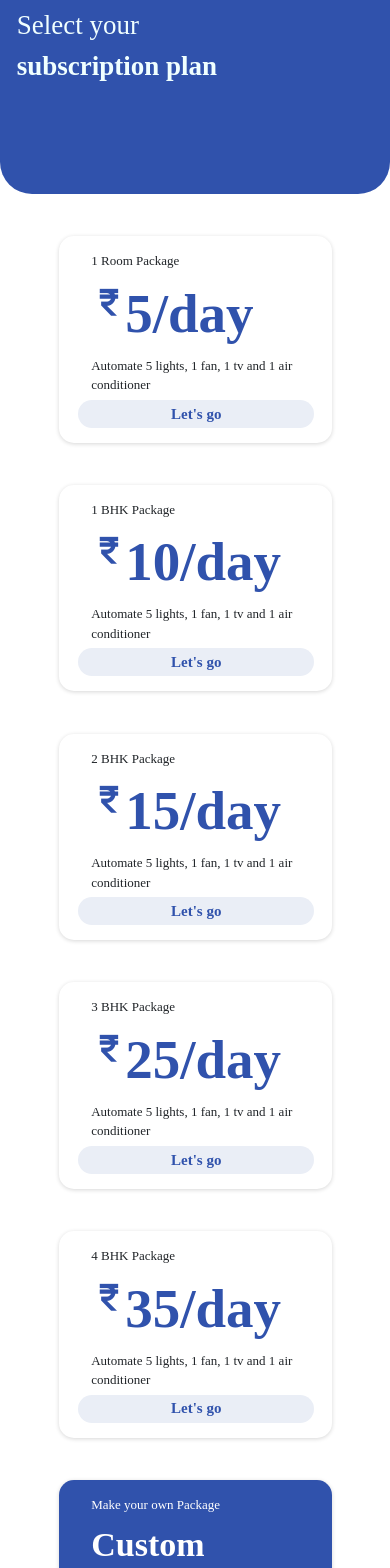
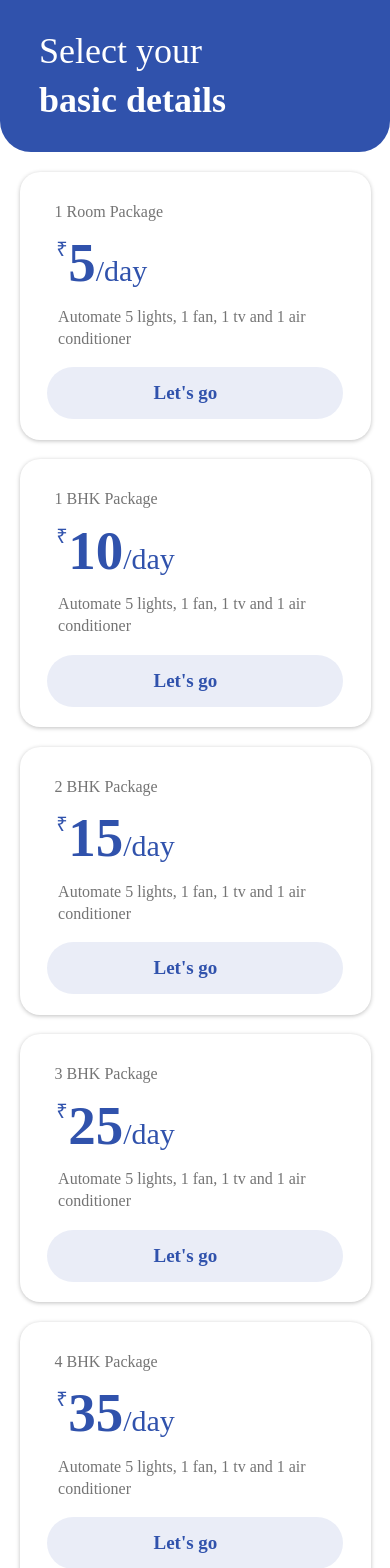
Before and after one commit to Akhil161/room_data, a React (Create React App) app: page /plan in a window 390 px wide. Shown: the top 1568 px of the page. Built offline with nearby package versions, Linux system fonts and the light colour scheme.

Commit message:
login and plan screen ui

```diff
--- a/src/component/Login.css
+++ b/src/component/Login.css
@@ -1,33 +1,5 @@
 @media screen and (max-width: 460px) {
-   /* .login-top{
-    background-color: #2552B2;
-    height: 23vh;
-    border-bottom-left-radius: 2rem;
-    border-bottom-right-radius: 2rem;
 
-   } */
-   .login-top-main {
-    position: absolute;
-    width: 100vw;
-    height: 172px;
-    top: 0px;
-    background: #2552B2;
-    border-radius: 0px 0px 31px 31px;
-}
-   .login-text{
-    position: absolute;
-width: 338px;
-height: 98px;
-left: 33px;
-top: 47px;
-font-family: 'Manrope';
-font-style: normal;
-font-weight: 400;
-font-size: 36px;
-line-height: 49px;
-
-color: #FFFFFF;
-   }
 
    .input-w {
 
--- a/src/component/Login.js
+++ b/src/component/Login.js
@@ -7,9 +7,6 @@ import "./Login.css";
 export default function Login() {
   return (
     <div>
-      {/* <div className="login-top-main">
-        <div className="login-text">Give us your<br/> <strong>basic details</strong></div>
-      </div> */}
         <div className="addRoom-title-cont">
         <div className="addRoom-title-inner">
           <span
--- a/src/component/Object.js
+++ b/src/component/Object.js
@@ -1,27 +1,27 @@
 export const data = [
     {
         top_title:"1 Room Package",
-        rs:"5/day",
+        rs:"5",
         bottom:"Automate 5 lights, 1 fan, 1 tv and 1 air conditioner"
     },
     {
         top_title:"1 BHK Package",
-        rs:"10/day",
+        rs:"10",
         bottom:"Automate 5 lights, 1 fan, 1 tv and 1 air conditioner"
     },
     {
         top_title:"2 BHK Package",
-        rs:"15/day",
+        rs:"15",
         bottom:"Automate 5 lights, 1 fan, 1 tv and 1 air conditioner"
     },
     {
         top_title:"3 BHK Package",
-        rs:"25/day",
+        rs:"25",
         bottom:"Automate 5 lights, 1 fan, 1 tv and 1 air conditioner"
     },
     {
         top_title:"4 BHK Package",
-        rs:"35/day",
+        rs:"35",
         bottom:"Automate 5 lights, 1 fan, 1 tv and 1 air conditioner"
     },
 ]
--- a/src/component/Planselect.css
+++ b/src/component/Planselect.css
@@ -1,25 +1,99 @@
 @media screen and (max-width: 435px) {
 
-.sub-top{
-    background-color: #3052ac;
-    height: 23vh;
-    border-bottom-left-radius: 2rem;
-    border-bottom-right-radius: 2rem;
-}
-.sub-text{
-    color: azure;
-    font-size: 27px;
-    padding: 5px;
-    margin-left: 3%;
+
+.pack-caontainer{
+    position: relative;
+    width: 100%;
+    height: 268px;
+    margin-top: 5%;
 
 }
-.pack-caontainer{
-    width: 70vw;
-    margin: 5vh 15vw;
-    padding: 15px 15px;
-    box-shadow: rgba(0, 0, 0, 0.16) 0px 1px 4px;
-    border-radius: 15px;
+.pack-caontaine1{
+    position: absolute;
+    width: 90%;
+    height: 268px;
+    left: 5%;
+    background: #FFFFFF;
+box-shadow: 0px 1px 4px rgba(0, 0, 0, 0.25);
+border-radius: 20px;
+padding: 5%;
+
 }
+.pack-room-package{
+    position: absolute;
+width: fit-content;
+height: 23px;
+left: 10%;
+top: 11%;
+
+font-family: 'Manrope';
+font-style: normal;
+font-weight: 400;
+font-size: 16px;
+line-height: 22px;
+
+color: #747474
+
+}
+.pack-room-money-container{
+    position: relative;
+    top:15%;
+    left: 5.5%;
+    height: 80px;
+    width: 200px;
+}
+.pack-room-money-sign{
+    position: absolute;
+    width: 33px;
+    top:13%;
+height: 80px;
+font-family: 'Manrope';
+font-style: normal;
+font-weight: 400;
+font-size: 20px;
+line-height: 27px;
+
+color: #3052AC;
+}
+.pack-r00m-money-rate{
+ position:absolute;
+ left:6%;
+ font-family: 'Manrope';
+font-style: normal;
+font-weight: 700;
+font-size: 55px;
+line-height: 75px;
+
+color: #3052AC;
+}
+.pack-container-description{
+    position: absolute;
+    top: 50%;
+    left: 11%;
+    width: 251px;
+height: 42px;
+
+
+font-family: 'Manrope';
+font-style: normal;
+font-weight: 400;
+font-size: 16px;
+line-height: 22px;
+
+color: #747474;
+}
+.pcak-container-btn{
+    position: relative;
+    top: 42%;
+    left:2.5%;
+    width: 95%;
+height: 52px;
+
+
+background: rgba(48, 82, 172, 0.1);
+border-radius: 40px;
+}
+/*
 .pack-caontainer p{
     margin-bottom: 5px;
     font-size: small;
@@ -38,5 +112,5 @@
 .pack-inner{
     padding: 0 8px;
     margin-left:4% ;
+} */
 }
-}
--- a/src/component/Planselect.js
+++ b/src/component/Planselect.js
@@ -6,100 +6,106 @@ export default function Planselect() {
   return (
 
     <div>
-                <div className="sub-top">
-                  <p className="sub-text">
-                    Select your <br />
-                    <strong>subscription plan</strong>
-                  </p>
+                        <div className="addRoom-title-cont">
+        <div className="addRoom-title-inner">
+          <span
+            style={{
+
+              fontWeight: "400",
+              fontSize: "36px",
+              LineHeight: "49.18px",
+            }}
+          >
+            Select your
+
+          </span>
+          <br />
+          <span
+            style={{
+              fontWeight: "700",
+              fontSize: "36px",
+              LineHeight: "49.18px",
+            }}
+          >basic details
+          </span>
         </div>
+      </div>
+
     {
         data.length!==0?
         data.map((e,i)=>{
             return(
+                 <div className="pack-caontainer">
+      <div className="pack-caontaine1">
+        <div className="pack-room-package">{e.top_title}</div>
+        <div className="pack-room-money-container">
+          <span className="pack-room-money-sign">₹</span>
+          <span className="pack-r00m-money-rate">{e.rs}<span style={{
+                  fontWeight:"400",
+                  fontSize:"30px",
+                  lineHeight:"40.98px",
+          }}>/day</span></span>
+        </div>
+        <div className="pack-container-description">
+        {e.bottom}
+        </div>
+        <div className="pcak-container-btn">
+          <span style={{
+            position: "absolute",
+            width: "70px",
+            height: "27px",
+            left: "36%",
+            top: "25%",
 
-                <div className="pack-caontainer" key={i}>
-                  <div className="pack-inner">
-                  <p>{e.top_title}</p>
-                  <p
-                    style={{
-                      display: "flex",
-                    }}
-                  >
-                    <div
-                      style={{
-                        paddingTop: "10px",
-                      }}
-                    >
-                      <span
-                        className="material-icons"
-                        style={{
+            fontFamily: 'Manrope',
+            fontStyle: "normal",
+            fontWeight: "600",
+            fontSize: "19px",
+            lineHeight: "26px",
+
             color: "#3052AC",
-                          fontSize: "34px",
-                          fontWeight: "600",
-                        }}
-                      >
-                        currency_rupee
-                      </span>
+          }}>Let's go</span>
         </div>
-                    <div
-                      style={{
-                        color: "#3052AC",
-                        fontSize: "55px",
-                        fontWeight: "700",
-                        lineHeight: "75px",
-                      }}
-                    >
-                      {e.rs}
       </div>
-                  </p>
-                  <p>{e.bottom}</p>
     </div>
-                  <button>Let's go</button>
-                </div>
-
 
             )
         }):null
     }
-    <div className="pack-caontainer" style={{backgroundColor:"#3052ac",color: "white"}}>
-                  <div className="pack-inner">
-                  <p>Make your own Package</p>
-                  <p
-                    style={{
-                      display: "flex",
-                    }}
-                  >
-                    <div
-                      style={{
-                        paddingTop: "10px",
-                      }}
-                    >
-                      <span
-                        className="material-icons"
-                        style={{
-                          color: "#3052ac",
-                          fontSize: "34px",
+    <div className="pack-caontainer" style={{marginBottom:"12%",}}>
+      <div className="pack-caontaine1" style={{
+        backgroundColor: "#3052AC",
+
+      }}>
+        <div className="pack-room-package" style={{color:"#FFFFFF",}}>Make your own Package</div>
+        <div className="pack-room-money-container">
+        <span className="pack-r00m-money-rate" style={{left:0,color:"#FFFFFF",}}>Custom</span>
+
+        </div>
+        <div className="pack-container-description" style={{color:"#FFFFFF",}}>
+        Automate 5 lights, 1 fan, 1 tv and 1 air conditioner
+        </div>
+        <div className="pcak-container-btn" style={{background: "#FFFFFFB2",}}>
+          <span style={{
+            position: "absolute",
+            width: "70px",
+            height: "27px",
+            left: "36%",
+            top: "25%",
+
+            fontFamily: 'Manrope',
+            fontStyle: "normal",
             fontWeight: "600",
-                          display:"none"
-                        }}
-                      >
-                        currency_rupee
-                      </span>
+            fontSize: "19px",
+            lineHeight: "26px",
+
+
+            color: "#3052AC",
+          }}>Let's go</span>
         </div>
-                    <div
-                      style={{
-                        color: "white",
-                        fontSize: "34px",
-                        fontWeight: "600",
-                      }}
-                    >
-                      Custom
       </div>
-                  </p>
-                  <p>Automate 5 lights, 1 fan, 1 tv and 1 air conditioner</p>
     </div>
-                  <button>Let's go</button>
-                </div>
+
      </div>
   );
 }
```
Lines whose indentation alone changed are shown as unchanged.
